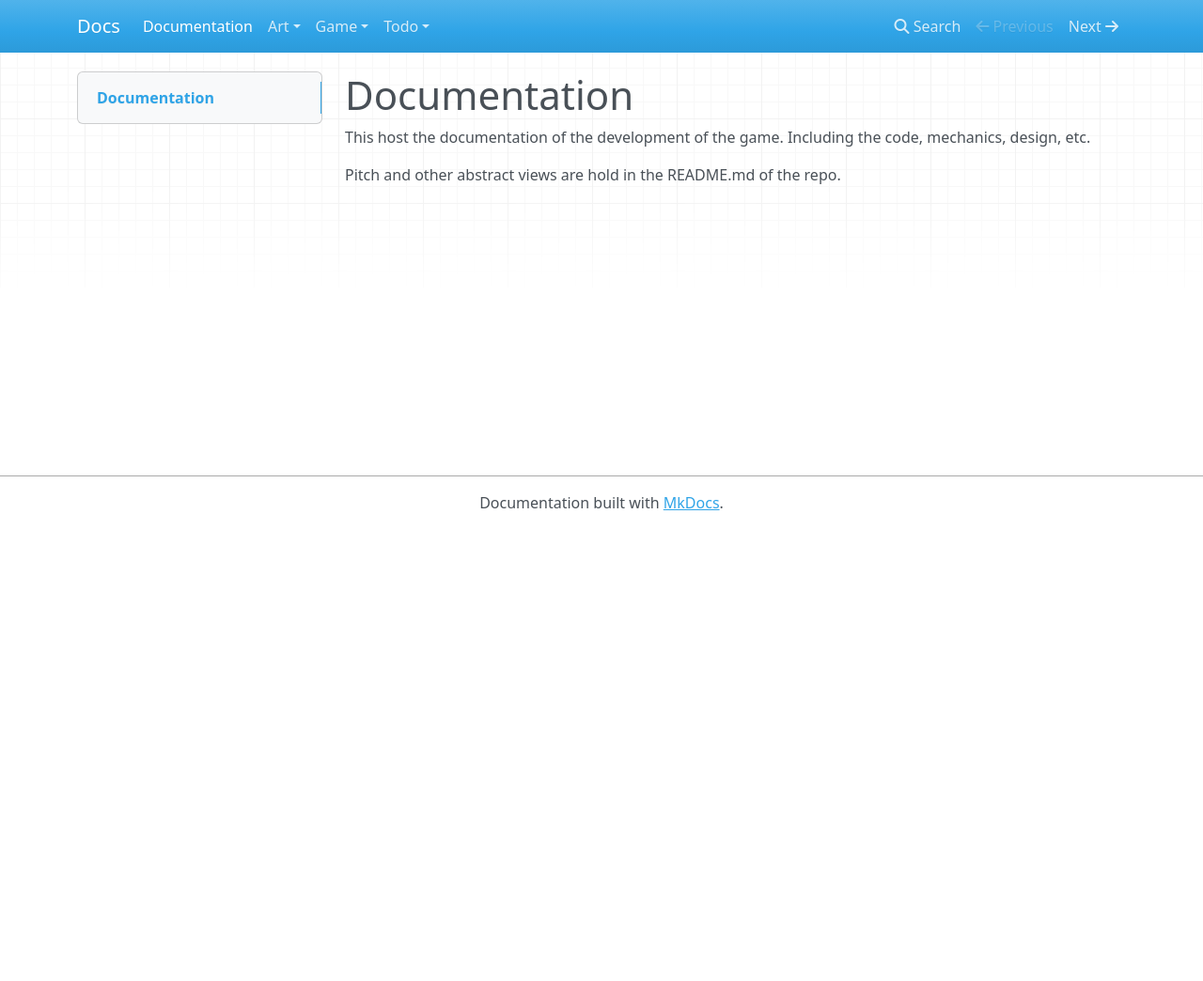
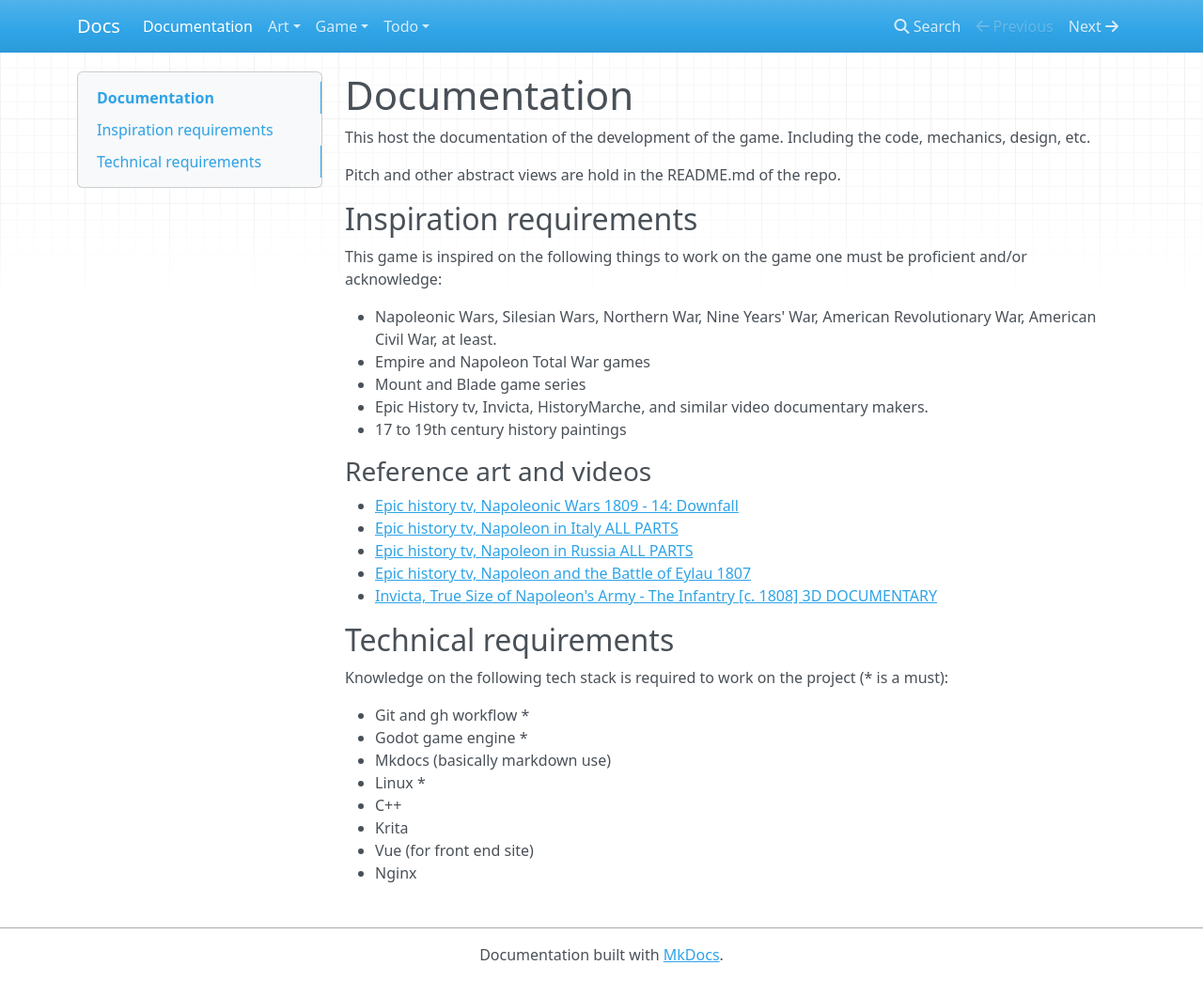
Before and after one commit to SebastianRValdivia/BulletsAndBayonets, an MkDocs documentation site: the page built from docs/index.md, in a window 1280 px wide and 1044 px high. Shown: the whole window at 94% size. Built offline with MkDocs 1.6.1, drawn with Linux system fonts in a browser that asks for light colours; nearby versions of some CDN libraries.

```diff
--- a/docs/index.md
+++ b/docs/index.md
@@ -3,3 +3,34 @@
 This host the documentation of the development of the game. Including the code, mechanics, design, etc.
 
 Pitch and other abstract views are hold in the README.md of the repo.
+
+## Inspiration requirements
+
+This game is inspired on the following things to work on the game one must be proficient and/or acknowledge:
+
+- Napoleonic Wars, Silesian Wars, Northern War, Nine Years' War, American Revolutionary War, American Civil War, at least.
+- Empire and Napoleon Total War games
+- Mount and Blade game series
+- Epic History tv, Invicta, HistoryMarche, and similar video documentary makers.
+- 17 to 19th century history paintings
+
+### Reference art and videos
+
+- [Epic history tv, Napoleonic Wars 1809 - 14: Downfall ](https://www.youtube.com/watch?v=vBSGSkIasRY)
+- [Epic history tv, Napoleon in Italy ALL PARTS ](https://www.youtube.com/watch?v=Bm1RhjcdJek)
+- [Epic history tv, Napoleon in Russia ALL PARTS](https://www.youtube.com/watch?v=byH2WhzXjcQ)
+- [Epic history tv, Napoleon and the Battle of Eylau 1807 ](https://www.youtube.com/watch?v=-P4BvMZONE4)
+- [Invicta, True Size of Napoleon's Army - The Infantry [c. 1808] 3D DOCUMENTARY ](https://www.youtube.com/watch?v=qR0sODDUT8U)
+
+## Technical requirements
+
+Knowledge on the following tech stack is required to work on the project (\* is a must):
+
+- Git and gh workflow \*
+- Godot game engine \*
+- Mkdocs (basically markdown use)
+- Linux \*
+- C++
+- Krita
+- Vue (for front end site)
+- Nginx
```
Also changed, not shown: README.md (+2 -2 lines), docs/game/maps/combat.md (added, +3 -0 lines), docs/game/maps/world.md (added, +7 -0 lines), docs/game/maps/tactical.md (added), 2 other files.
